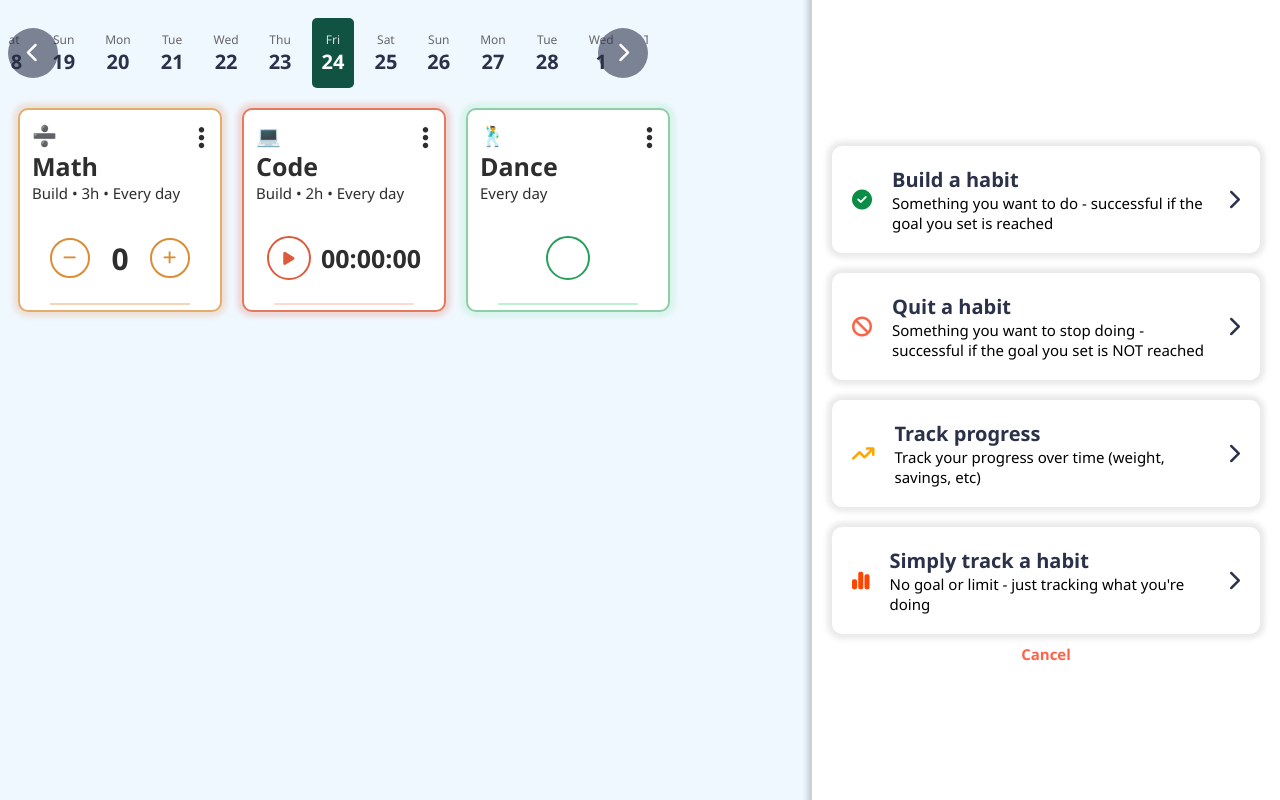
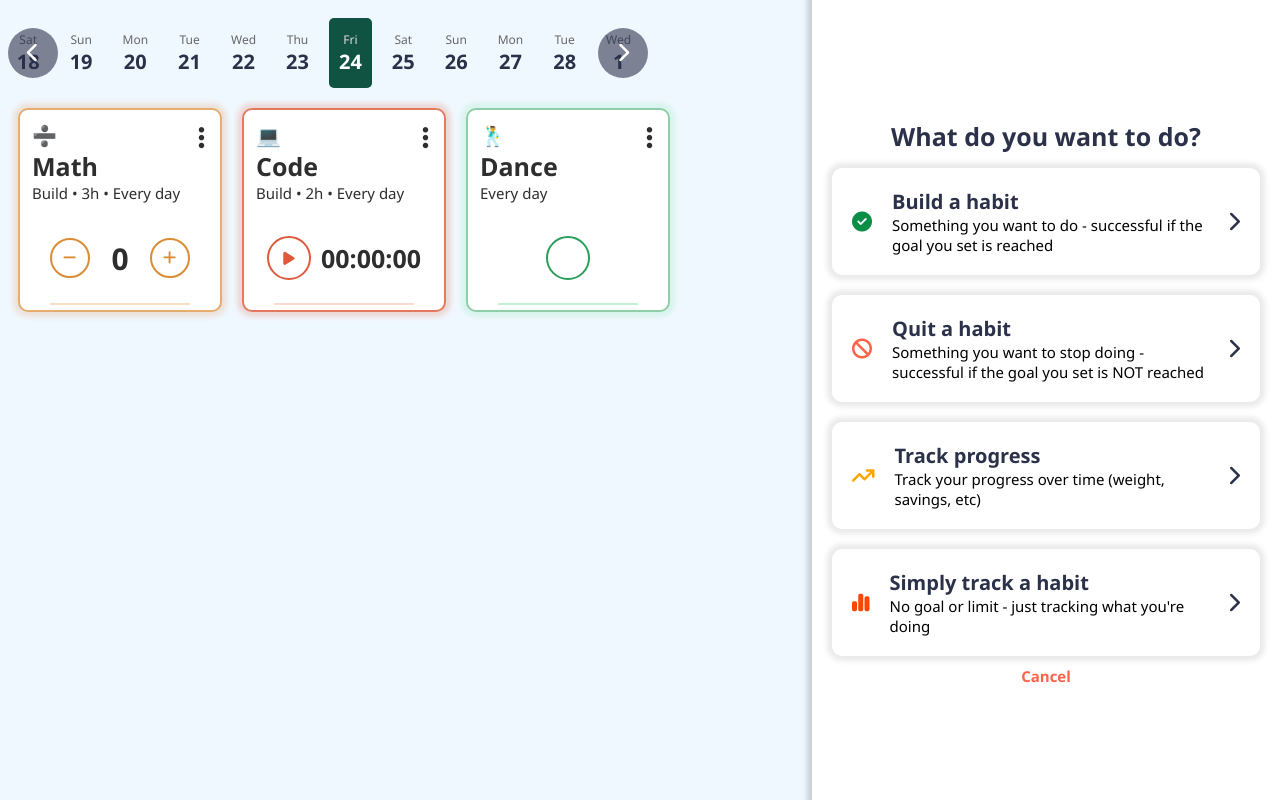
Before and after one commit to eti-iniER/webtasks, a React (Vite) app: page / in a window 1280 px wide. Both pictures are taken after a click on the button 1235 px from the left and 755 px from the top of the page. Built offline with nearby package versions, Linux system fonts and the light colour scheme.

Commit message:
Fixed calendar centering bug

```diff
--- a/src/components/Calendar.css
+++ b/src/components/Calendar.css
@@ -11,7 +11,6 @@
     display: flex;
     flex-direction: row;
     width: 50vw;
-    justify-content: center;
     overflow-x: hidden;
 }
 
--- a/src/components/Calendar.jsx
+++ b/src/components/Calendar.jsx
@@ -1,22 +1,27 @@
-import { useState, useRef } from "react";
+import { useState, useRef, useEffect } from "react";
 import "./Calendar.css";
 import CalendarDay from "./CalendarDay";
 
 const Calendar = (props) => {
     const DAY = 86400000;
     const [showResetButton, setShowResetButton] = useState("none");
-    const MAXDAYS = 20;
+    const MAXDAYS = 10;
     let calendar = useRef();
     let days = [];
     let today = new Date();
     let leftScroll = null;
     let rightScroll = null;
 
-    for (let i = -MAXDAYS; i < MAXDAYS + 1; i++) {
+    for (let i = -MAXDAYS; i <= MAXDAYS + 1; i++) {
         let thisDate = new Date(today.getTime() + (DAY * i));
         let thisDay = <CalendarDay date={thisDate} key={i + 10} isToday={i === 0} />
         days.push(thisDay);
     }
+
+    useEffect(() => {
+        // Scrolls the calendar to the current day
+        calendar.current.scrollLeft = 220;
+    }, []);
 
     const scrollLeft = () => {
         console.log("scrolling left");
@@ -33,7 +38,6 @@ const Calendar = (props) => {
         }, 10)
         console.log(calendar.current.scrollLeft);
     }
-
     const clearScrollLeft = () => {
         clearInterval(leftScroll);
     }
--- /dev/null
+++ b/src/components/ChoicePage.css
@@ -0,0 +1,4 @@
+.choice-page {
+    display: flex;
+    flex-direction: column;
+}
--- /dev/null
+++ b/src/components/ChoicePage.jsx
@@ -0,0 +1,11 @@
+import "./ChoicePage.css";
+
+const ChoicePage = (props) => {
+    return (
+        <div className="choice-page" style={{ display: props.displayState }}>
+            {props.children}
+        </div>
+    )
+}
+
+export default ChoicePage;
--- a/src/components/CreateTask.jsx
+++ b/src/components/CreateTask.jsx
@@ -1,6 +1,8 @@
 import Calendar from "./Calendar";
 import "./CreateTask.css";
 import TaskSetupSelectorChoice from "./TaskSetupSelectorChoice";
+import ChoicePage from "./ChoicePage";
+
 import { useState } from "react";
 
 const CreateTask = (props) => {
@@ -14,31 +16,41 @@ const CreateTask = (props) => {
     let simpleLeftIcon = <span className="task-setup-selector-choice__icon fa-solid fa-chart-simple" style={{ color: "orangered" }}></span>;
 
     const close = () => {
+        setTaskCreationProgress(1);
         props.close();
+    }
+
+    const howPage = () => {
+        setTaskCreationProgress(2);
     }
     return (
         <div className="create-task" style={{ display: props.displayState }}>
-            {/* <h2 className="create-task-header">What do you want to do?</h2> */}
-
+            <ChoicePage displayState={taskCreationProgress === 1 ? "flex" : "none"}>
+                <h2 className="create-task-header">What do you want to do?</h2>
                 <TaskSetupSelectorChoice title="Build a habit" leftIcon={buildLeftIcon} rightIcon={rightIcon}
                     description={
                         "Something you want to do - successful if the goal you set is reached"
-                } />
+                    } action={howPage} />
                 <TaskSetupSelectorChoice title="Quit a habit" leftIcon={quitLeftIcon} rightIcon={rightIcon}
                     description={
                         "Something you want to stop doing - successful if the goal you set is NOT reached"
-                } />
+                    } action={howPage} />
 
                 <TaskSetupSelectorChoice title="Track progress" leftIcon={trackLeftIcon} rightIcon={rightIcon}
                     description={
                         "Track your progress over time (weight, savings, etc)"
-                } />
+                    } action={howPage} />
 
                 <TaskSetupSelectorChoice title="Simply track a habit" leftIcon={simpleLeftIcon} rightIcon={rightIcon}
                     description={
                         "No goal or limit - just tracking what you're doing"
-                } />
+                    } action={howPage} />
 
+            </ChoicePage>
+
+            <ChoicePage displayState={taskCreationProgress === 2 ? "flex" : "none"}>
+                <h2 className="create-task-header">How do you want to track it</h2>
+            </ChoicePage>
             <a className="cancel" onClick={close}>Cancel</a>
         </div>
     )
--- a/src/components/TaskItem.css
+++ b/src/components/TaskItem.css
@@ -93,7 +93,7 @@
 }
 
 .task-item__progress-bar.orange {
-    background-color: #da8d355d;
+    background-color: #e9a14f57;
 }
 
 .task-item__progress-bar.green {
--- a/src/components/TaskSetupSelectorChoice.jsx
+++ b/src/components/TaskSetupSelectorChoice.jsx
@@ -3,7 +3,7 @@ import "./TaskSetupSelectorChoice.css"
 const TaskSetupSelectorChoice = (props) => {
 
     return (
-        <div className="task-setup-selector-choice">
+        <div className="task-setup-selector-choice" onClick={props.action}>
             {props.leftIcon}
             <div className="task-setup-selector-choice__details">
                 <h2 className="task-setup-selector-choice__title">{props.title}</h2>
```
Lines whose indentation alone changed are shown as unchanged.
